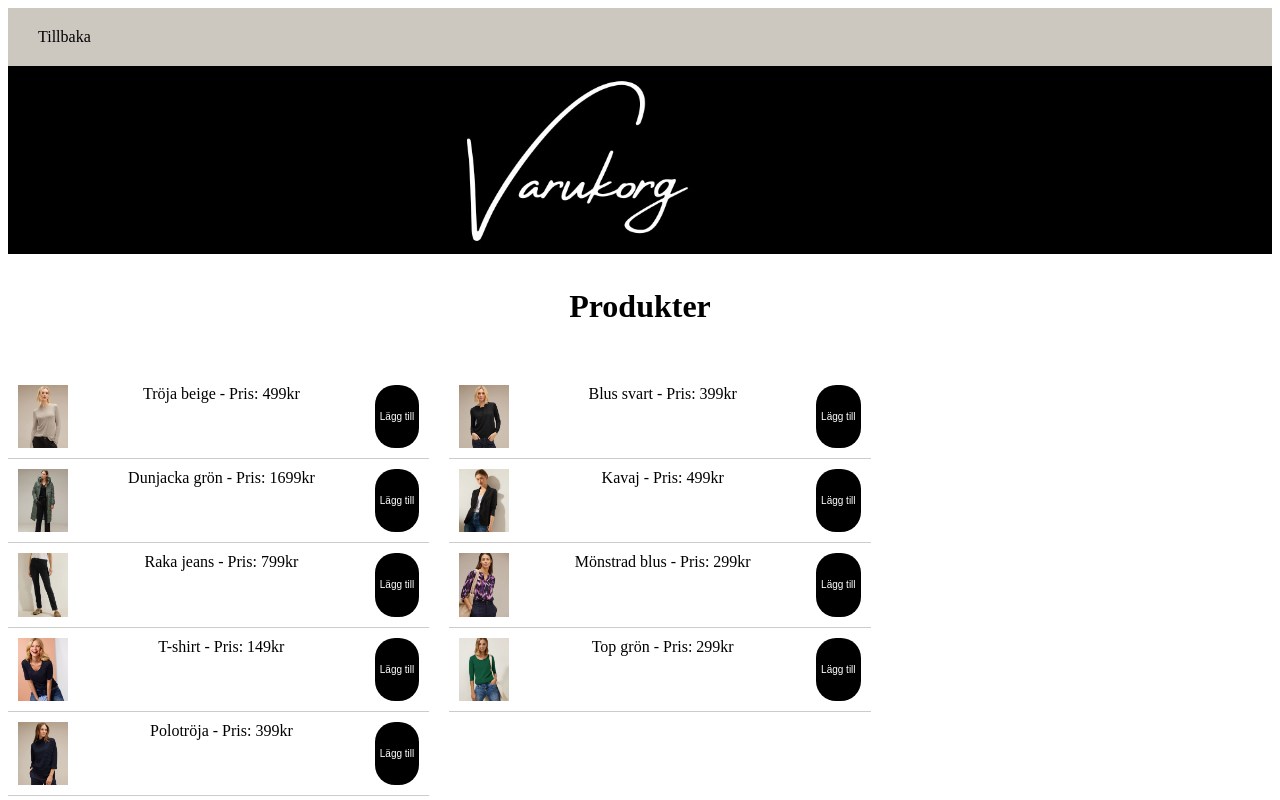
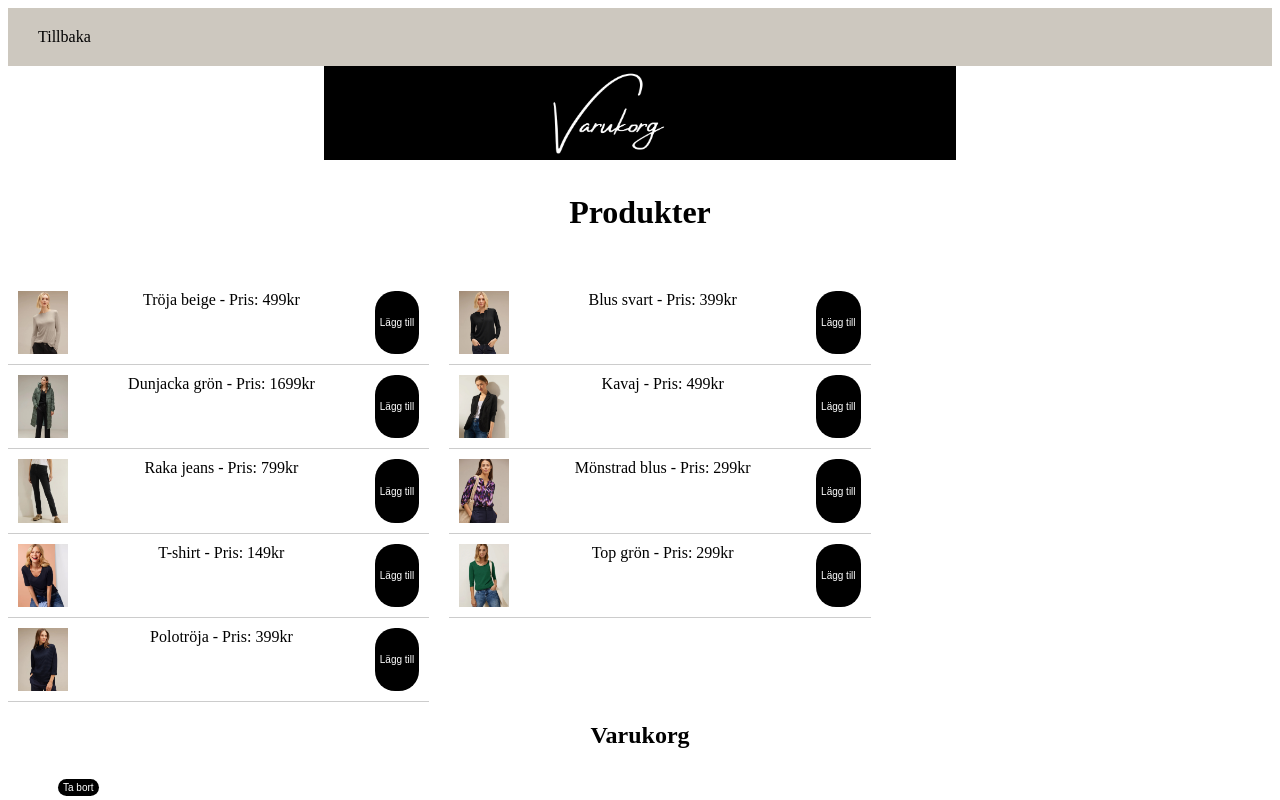
Before and after one commit to Theahaglund/Modehuset-flux-ja, a plain HTML site: page kassa.html in a window 1280 px wide. Shown: the top 800 px of the page. Drawn offline with Linux system fonts and the light colour scheme.

Commit message:
Update kassa.css

```diff
--- a/kassa.css
+++ b/kassa.css
@@ -32,7 +32,7 @@ a {
     }
 
     .banner img {
-        max-width: 100%; /* Se till att bilden inte är bredare än förälderens bredd */
+        max-width: 50%; /* Se till att bilden inte är bredare än förälderens bredd */
     }
 
 /* Övriga CSS-regler här... */
```
